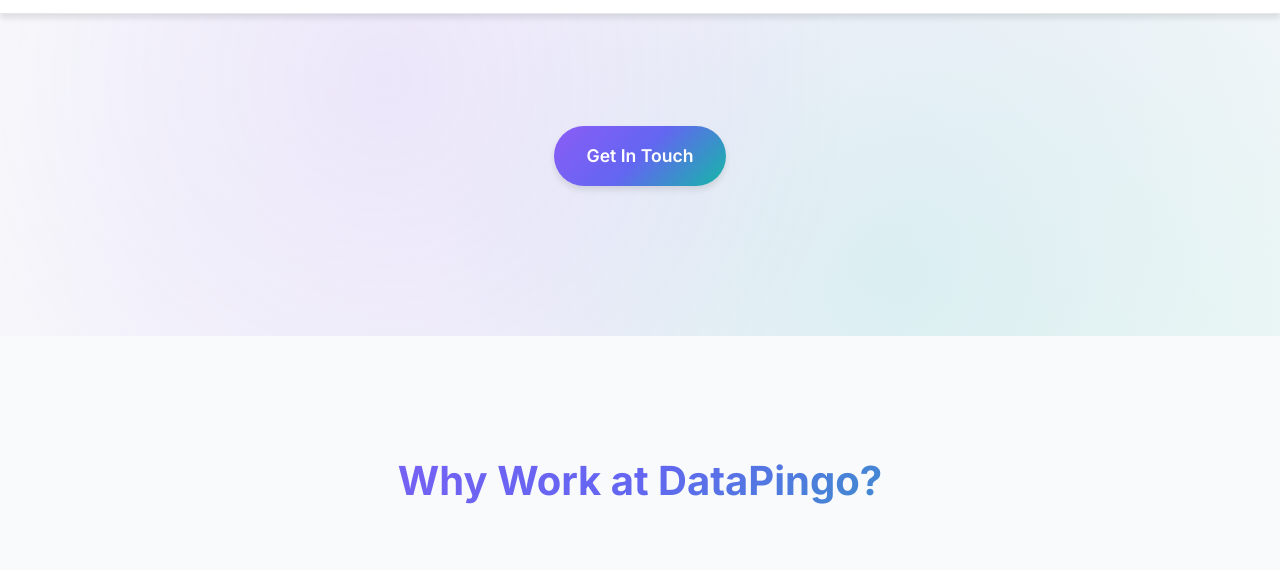
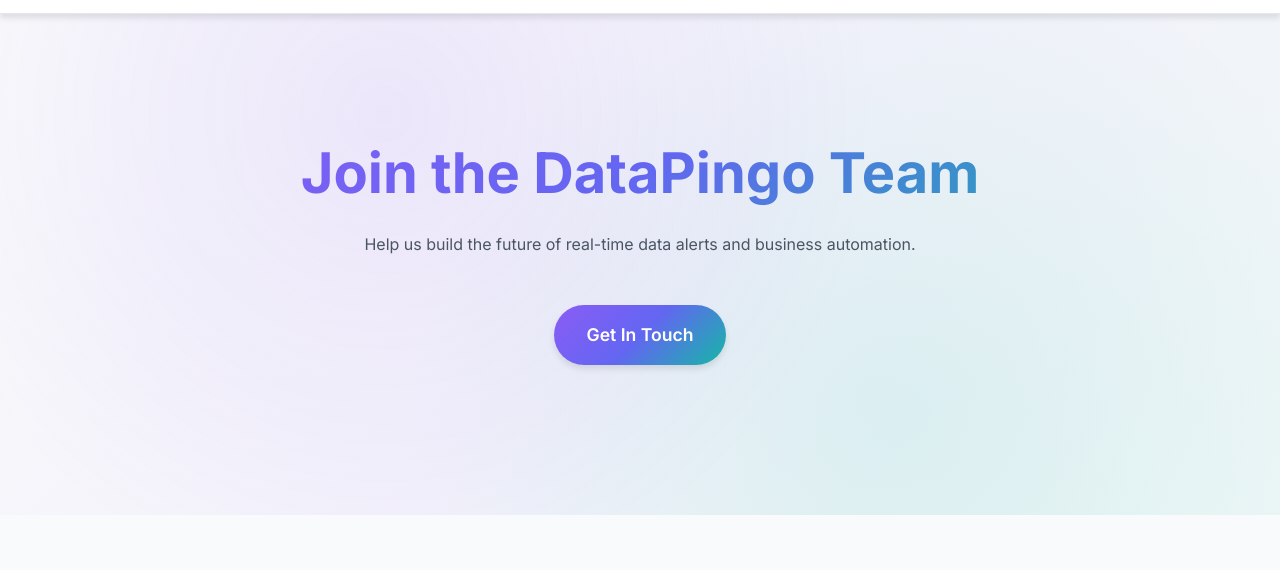
Before and after one commit to erich9673/DataPingo, a website: page company/careers.html in a window 1280 px wide. Shown: the part 221-791 px from the top of the page. Drawn offline with Linux system fonts and the light colour scheme.

```diff
--- a/company/careers.html
+++ b/company/careers.html
@@ -49,6 +49,8 @@
 
   <!-- HERO SECTION -->
   <section class="hero">
+    <h1>Join the DataPingo Team</h1>
+    <p>Help us build the future of real-time data alerts and business automation.</p>
     <a href="mailto:eric.huang@datapingo.com?subject=Career Inquiry" class="hero-cta">Get In Touch</a>
   </section>
 
```
Also changed, not shown: company/about-us.html (+0 -3 lines), company/contact.html (+2 -0 lines).
